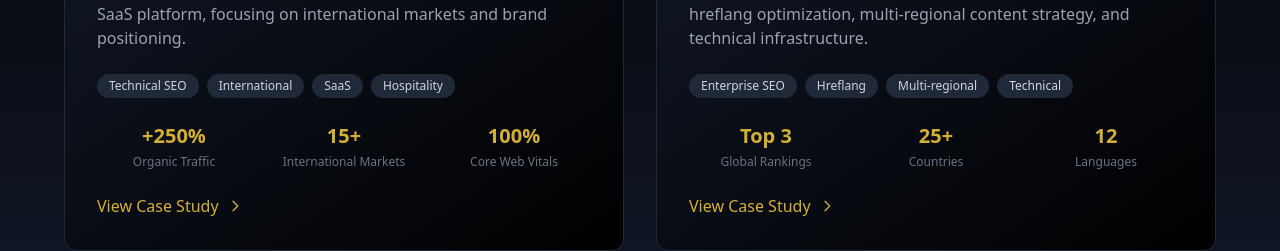
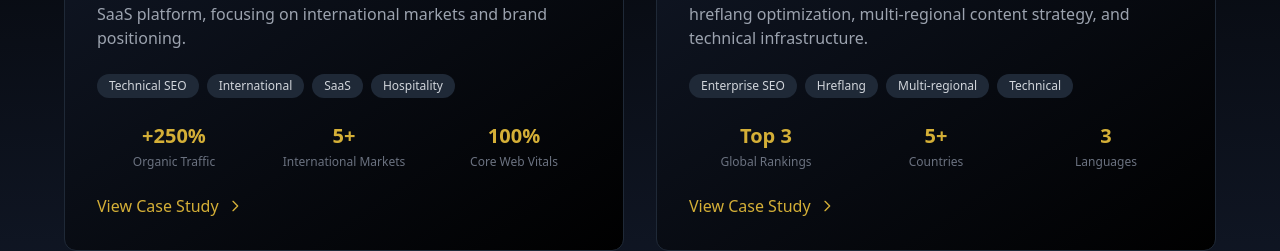
Before and after one commit to KoodLiiv/klportfolio, a Next.js app: page / in a window 1280 px wide. Shown: the part 1920-2171 px from the top of the page. Built offline with nearby package versions, Linux system fonts and the light colour scheme.

Commit message:
Front end and dmsp edits

```diff
--- a/app/case-studies/dmsp/page.tsx
+++ b/app/case-studies/dmsp/page.tsx
@@ -90,7 +90,7 @@ export default function DMSPCaseStudy() {
               <div className="text-gray-300 leading-relaxed space-y-4">
                 <p>
                   DMSP required a comprehensive global SEO strategy to establish presence
-                  across 25+ countries and 12 languages. The project demanded enterprise-level
+                  across 5+ countries and 3 languages. The project demanded enterprise-level
                   technical architecture capable of handling complex international requirements
                   while maintaining exceptional performance and user experience.
                 </p>
--- a/components/CaseStudies.tsx
+++ b/components/CaseStudies.tsx
@@ -22,7 +22,7 @@ const caseStudies: CaseStudy[] = [
     tags: ['Technical SEO', 'International', 'SaaS', 'Hospitality'],
     metrics: [
       { label: 'Organic Traffic', value: '+250%' },
-      { label: 'International Markets', value: '15+' },
+      { label: 'International Markets', value: '5+' },
       { label: 'Core Web Vitals', value: '100%' },
     ]
   },
@@ -34,8 +34,8 @@ const caseStudies: CaseStudy[] = [
     tags: ['Enterprise SEO', 'Hreflang', 'Multi-regional', 'Technical'],
     metrics: [
       { label: 'Global Rankings', value: 'Top 3' },
-      { label: 'Countries', value: '25+' },
-      { label: 'Languages', value: '12' },
+      { label: 'Countries', value: '5+' },
+      { label: 'Languages', value: '3' },
     ]
   }
 ]
```
